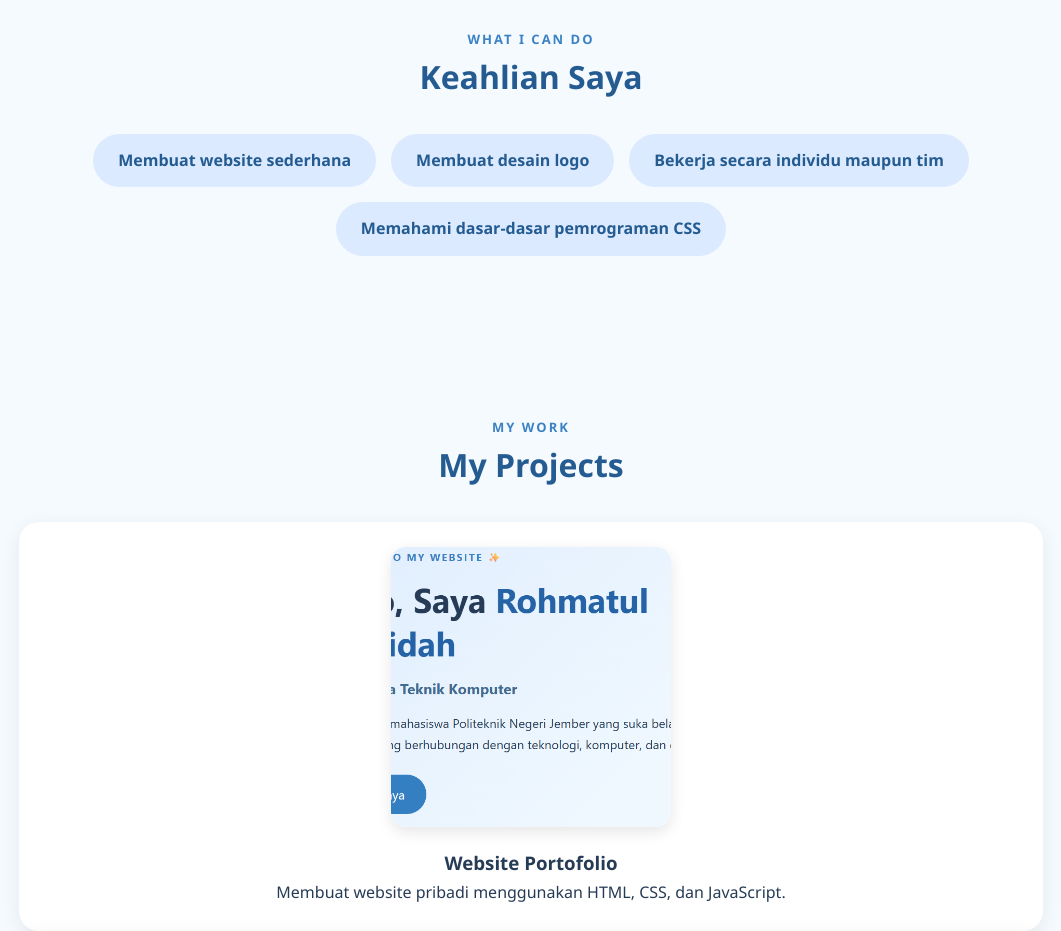
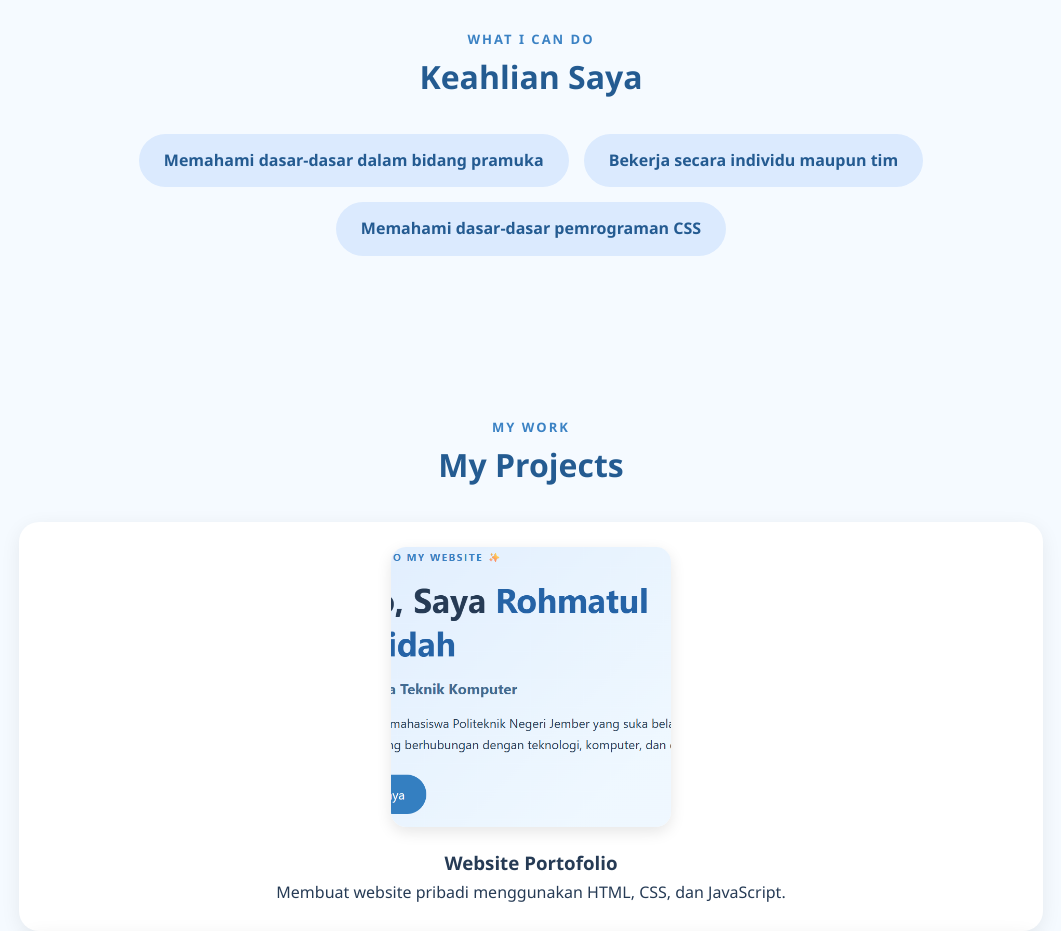
Before and after one commit to nyokmaaa-wq/rohhma, a plain HTML site: page index.html in a window 1280 px wide. Shown: the part 1940-2871 px from the top of the page, without its empty margins (109-1170 px from the left). Drawn offline with Linux system fonts and the light colour scheme.

Commit message:
Update index.html

```diff
--- a/index.html
+++ b/index.html
@@ -109,8 +109,7 @@
         <h2>Keahlian Saya</h2>
 
         <div class="skills-container">
-            <div class="skill">Membuat website sederhana</div>
-            <div class="skill">Membuat desain logo</div>
+            <div class="skill">Memahami dasar-dasar dalam bidang pramuka</div>
             <div class="skill">Bekerja secara individu maupun tim</div>
             <div class="skill">Memahami dasar-dasar pemrograman CSS</div>
         </div>
```
